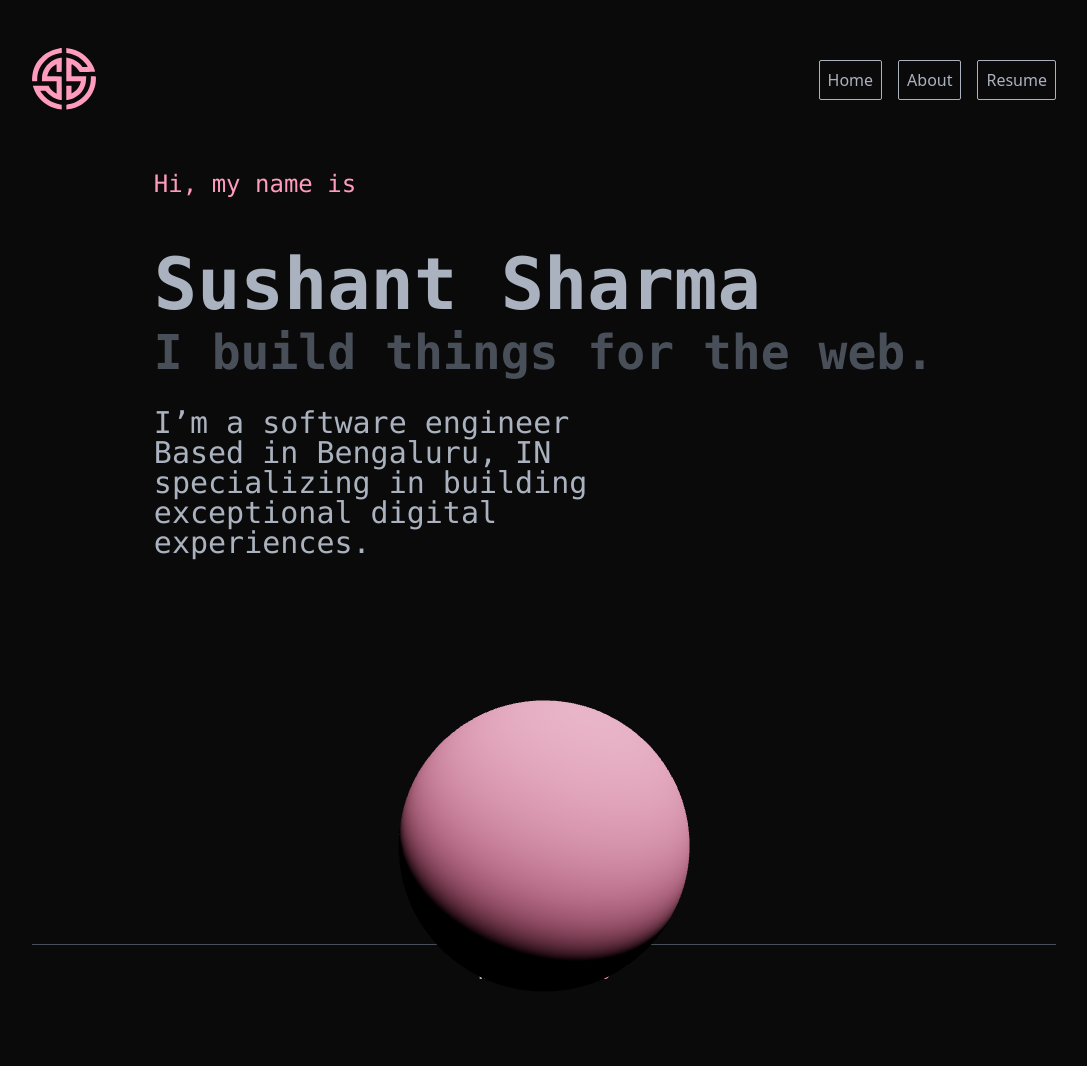
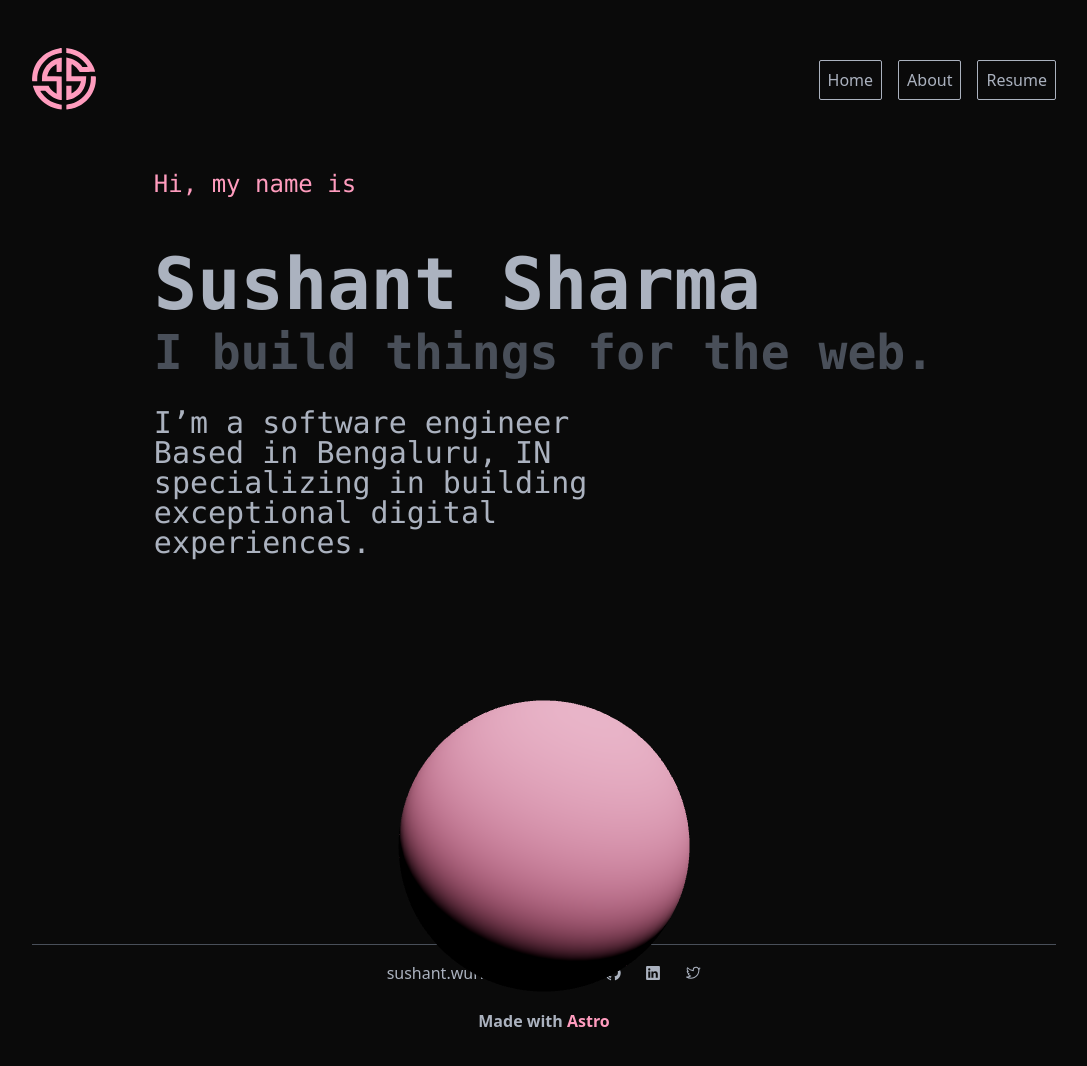
Before and after one commit to SushiJ/portfolio, an Astro site: page / in a window 1280 px wide. Shown: the whole page, without its empty margins (96-1183 px from the left). Built offline with nearby package versions, Linux system fonts and the light colour scheme; Astro itself is replaced by a stand-in of ours; animation ran at ten frames a second.

Commit message:
Feat: Icons, Favicons

```diff
--- /dev/null
+++ b/src/components/icons/github.astro
@@ -0,0 +1,16 @@
+---
+const props = Astro.props;
+---
+
+<svg
+  xmlns="http://www.w3.org/2000/svg"
+  width="16"
+  height="16"
+  fill="currentColor"
+  {...props}
+  ><path
+    fill="currentColor"
+    fill-rule="evenodd"
+    d="M8 .267a7.734 7.734 0 0 0-2.445 15.071c.387.071.528-.168.528-.373 0-.184-.006-.67-.01-1.315-2.151.467-2.605-1.037-2.605-1.037-.352-.893-.859-1.131-.859-1.131-.702-.48.053-.47.053-.47.776.055 1.185.797 1.185.797.69 1.182 1.81.84 2.25.643.07-.5.27-.84.491-1.034-1.717-.196-3.522-.859-3.522-3.822 0-.845.301-1.535.796-2.075-.08-.196-.345-.982.076-2.047 0 0 .649-.208 2.126.792A7.426 7.426 0 0 1 8 4.006a7.435 7.435 0 0 1 1.936.26c1.477-1 2.125-.792 2.125-.792.422 1.065.156 1.851.077 2.047.496.54.795 1.23.795 2.075 0 2.97-1.808 3.624-3.53 3.816.276.239.524.71.524 1.432 0 1.034-.01 1.868-.01 2.121 0 .207.14.448.532.372A7.736 7.736 0 0 0 7.999.267"
+    clip-rule="evenodd"></path></svg
+>
--- /dev/null
+++ b/src/components/icons/linkedin.astro
@@ -0,0 +1,7 @@
+<svg xmlns="http://www.w3.org/2000/svg" width="16" height="16" fill="none"
+  ><path
+    fill="currentColor"
+    fill-rule="evenodd"
+    d="M2.067 1.067a1 1 0 0 0-1 1v11.866a1 1 0 0 0 1 1h11.866a1 1 0 0 0 1-1V2.067a1 1 0 0 0-1-1H2.067ZM3.253 6.4H5.28v6.4H3.253V6.4Zm2.16-2.128a1.147 1.147 0 1 1-2.293 0 1.147 1.147 0 0 1 2.293 0ZM12.8 8.914c0-1.925-1.244-2.674-2.48-2.674a2.349 2.349 0 0 0-1.17.246c-.274.138-.56.453-.782 1h-.057V6.4H6.4v6.405h2.033V9.4c-.03-.35.082-.8.31-1.068.23-.269.556-.333.804-.365h.077c.647 0 1.127.4 1.127 1.409v3.43h2.033l.016-3.89Z"
+    clip-rule="evenodd"></path></svg
+>
--- /dev/null
+++ b/src/components/icons/twitter.astro
@@ -0,0 +1,7 @@
+<svg xmlns="http://www.w3.org/2000/svg" width="16" height="16" fill="none"
+  ><path
+    fill="currentColor"
+    fill-rule="evenodd"
+    d="M7.749 5.01a3.302 3.302 0 0 1 3.302-3.304c1.062 0 1.913.5 2.486 1.228a5.594 5.594 0 0 0 1.771-.678 2.81 2.81 0 0 1-1.232 1.55 5.61 5.61 0 0 0 1.61-.44l-.002.002a5.694 5.694 0 0 1-1.361 1.423c.026.18.039.362.039.543 0 3.918-2.984 8.472-8.473 8.472a8.424 8.424 0 0 1-4.564-1.338.5.5 0 0 1-.118-.737.45.45 0 0 1 .449-.232c1.004.118 2.01-.01 2.89-.41a3.262 3.262 0 0 1-1.849-2.01.45.45 0 0 1 .126-.47 3.245 3.245 0 0 1-1.13-2.463v-.037a.45.45 0 0 1 .407-.447 3.243 3.243 0 0 1-.383-1.534c0-.5.003-1.121.35-1.68a.45.45 0 0 1 .343-.21.5.5 0 0 1 .523.165 7.461 7.461 0 0 0 4.817 2.69 3.38 3.38 0 0 1-.001-.084Zm-1.86 7.796a7.429 7.429 0 0 1-2.526-.44 5.667 5.667 0 0 0 2.658-1.125.45.45 0 0 0-.27-.804 2.35 2.35 0 0 1-1.883-1.003c.22-.015.434-.05.641-.107a.45.45 0 0 0-.029-.875 2.356 2.356 0 0 1-1.792-1.644c.228.059.466.094.71.102a.45.45 0 0 0 .265-.824 2.352 2.352 0 0 1-1.046-1.958c0-.208.003-.39.019-.555a8.447 8.447 0 0 0 5.66 2.573.5.5 0 0 0 .513-.61 2.302 2.302 0 0 1 2.242-2.83c1.34 0 2.311 1.24 2.311 2.628 0 3.488-2.652 7.472-7.473 7.472Z"
+    clip-rule="evenodd"></path></svg
+>
--- a/src/layouts/BaseLayout.astro
+++ b/src/layouts/BaseLayout.astro
@@ -1,4 +1,7 @@
 ---
+import Github from "../components/icons/github.astro";
+import Linkedin from "../components/icons/linkedin.astro";
+import Twitter from "../components/icons/twitter.astro";
 import Navbar from "../components/Navbar";
 const { title } = Astro.props;
 ---
@@ -8,16 +11,45 @@ const { title } = Astro.props;
   <head>
     <title>{title}</title>
     <meta charset="UTF-8" />
+    <link rel="icon" type="image/svg" href="favicon.svg" />
   </head>
   <body
-    class="flex flex-col px-12 xl:px-0 bg-[#0a0a0a] max-h-screen overflow-y-auto max-w-5xl mx-auto"
+    class="flex flex-col px-12 xl:px-0 bg-[#0a0a0a] max-h-screen overflow-y-auto max-w-5xl mx-auto relative"
   >
     <Navbar client:load />
-    <div class="h-screen grid place-items-center">
+    <div class="h-screen">
       <slot />
     </div>
     <footer class="w-full max-w-5xl py-4 text-center text-nightOwl-text">
       <hr class="pb-4 border-nightOwl-border border-t-[1px]" />
+      <div
+        class="text-nightOwl-text bottom-20 flex justify-center space-x-6 pb-6 items-center"
+      >
+        <a class="hover:text-nightOwl-pink" href="mailto:sushant.wurk@gmail.com"
+          >sushant.wurk@gmail.com</a
+        >
+        <a
+          class="hover:text-nightOwl-pink"
+          href="https://www.github.com/sushij"
+          target="_blank"
+        >
+          <Github />
+        </a>
+        <a
+          class="hover:text-nightOwl-pink"
+          href="https://www.linkedin.com/in/sushantsharma23"
+          target="_blank"
+        >
+          <Linkedin />
+        </a>
+        <a
+          class="hover:text-nightOwl-pink"
+          href="https://www.twitter.com/sushidotgg"
+          target="_blank"
+        >
+          <Twitter />
+        </a>
+      </div>
       <p class="font-semibold">
         Made with <a
           class="hover:underline text-nightOwl-pink"
```
Also changed, not shown: public/astro.svg (added), public/favicon.svg.
